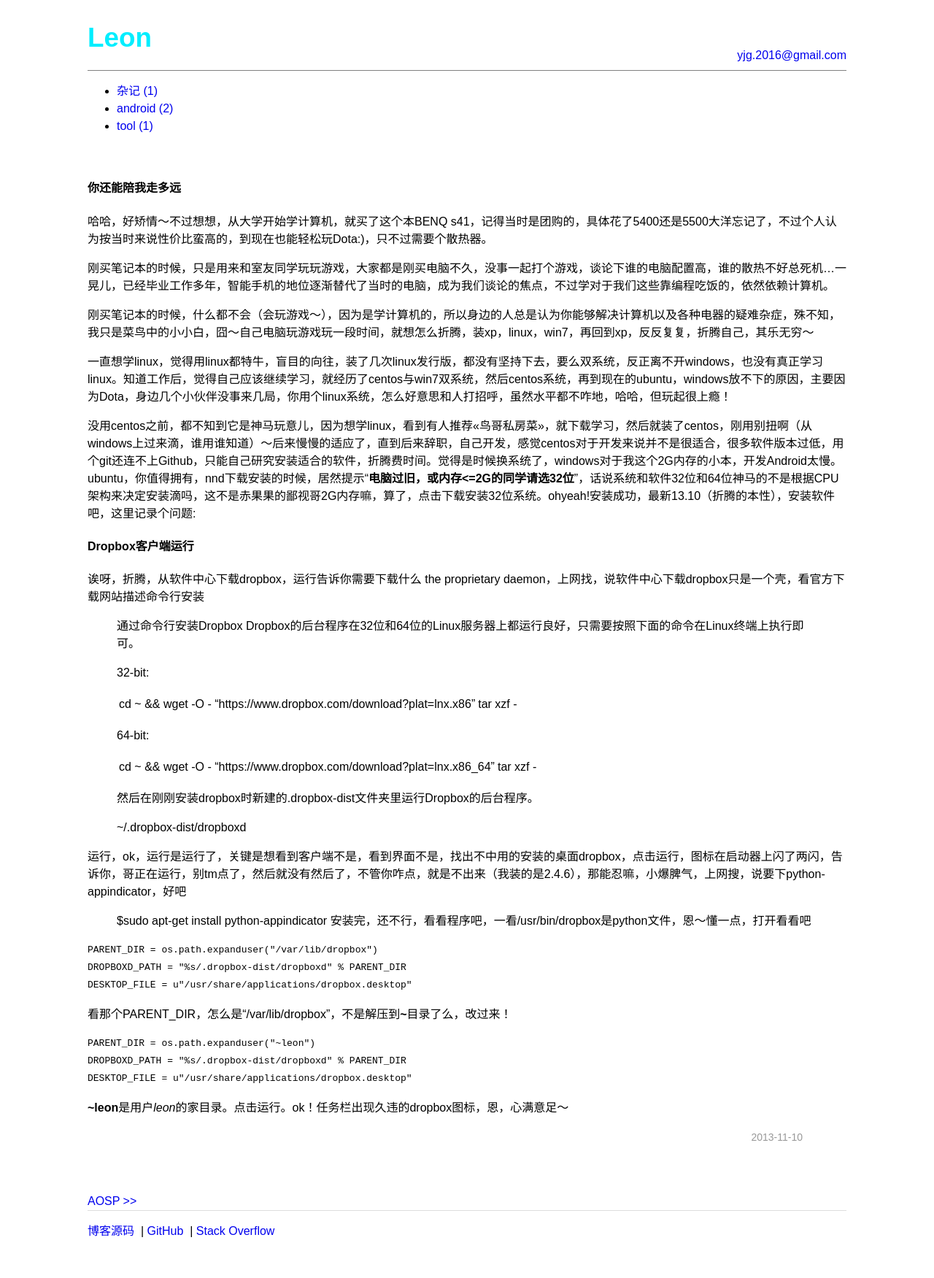
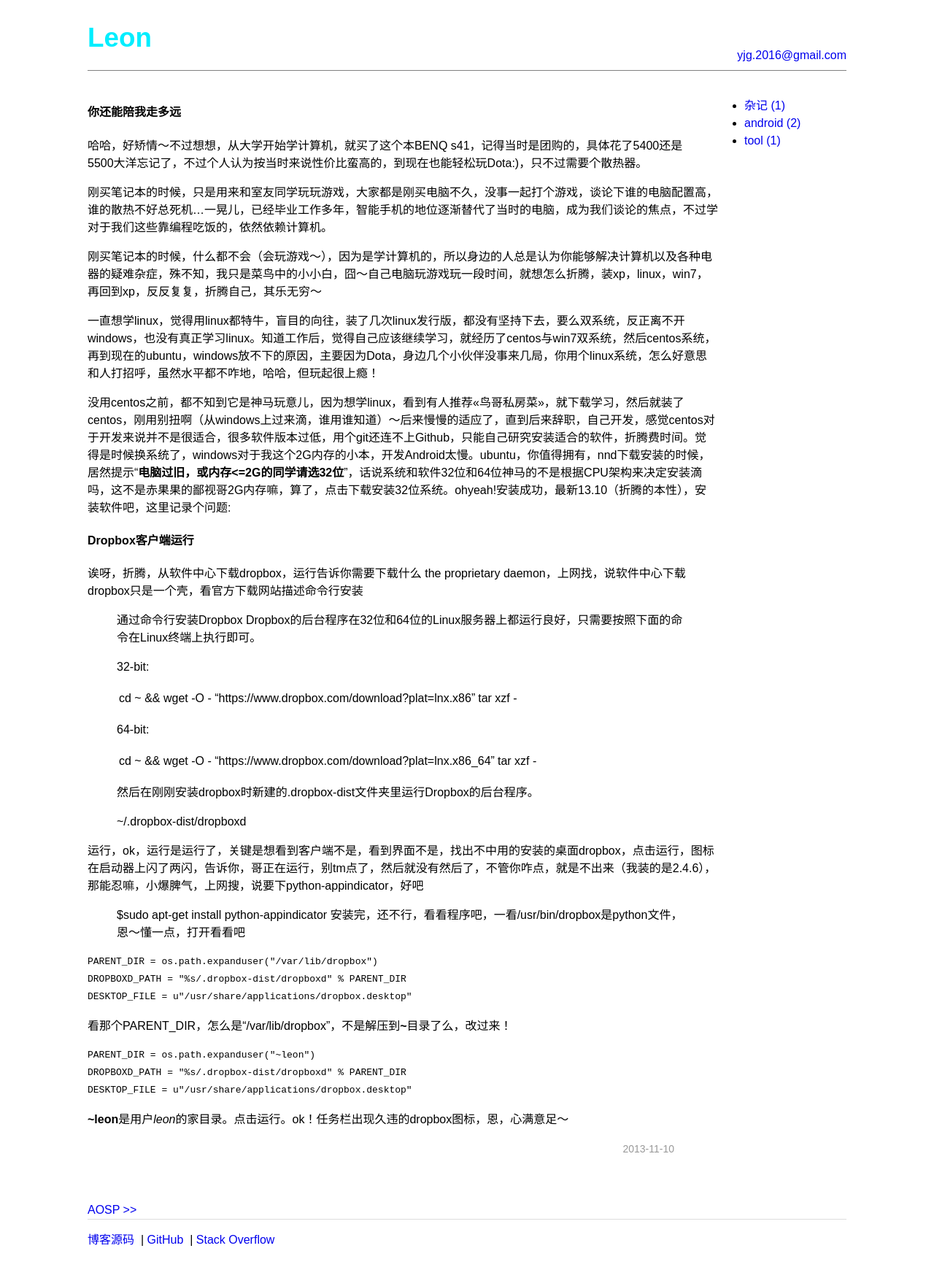
Before and after one commit to leongithub/blog, a Jekyll site: the page built from _posts/miscellany/2013-11-10-os.md, in a window 1280 px wide. Shown: the whole page at 73% size. Built offline with Jekyll 4.4.1, drawn with Linux system fonts in a browser that asks for light colours; comment, search, counter and statistics services are not loaded.

Commit message:
修改网站布局为左右

```diff
--- a/_layouts/default.html
+++ b/_layouts/default.html
@@ -16,7 +16,9 @@
 
   {% include sidenav-category.html %}
 
+  <div id="content">
 　　{{ content }}
+  </div>
 
   {% include footer.html %}
 
--- a/_layouts/post.html
+++ b/_layouts/post.html
@@ -2,10 +2,8 @@
 layout: default
 ---
 
-<div id="post">
-  {{ content }}
-  <p class="post-date">{{ page.date|date:"%Y-%m-%d" }}</p>
-</div>
+{{ content }}
+<p class="post-date">{{ page.date|date:"%Y-%m-%d" }}</p>
 
 <!-- 前后文章导航 -->
 <div class="previous_post">
--- a/css/default.css
+++ b/css/default.css
@@ -41,8 +41,14 @@ a:hover {
     padding-bottom: 2em;
 }
 
-#post {
-    margin-bottom: 4em;
+#content {
+    width: 54em;
+}
+
+.category {
+    width: 10em;
+    float: right;
+    padding: 20px;
 }
 
 .post-date {
```
